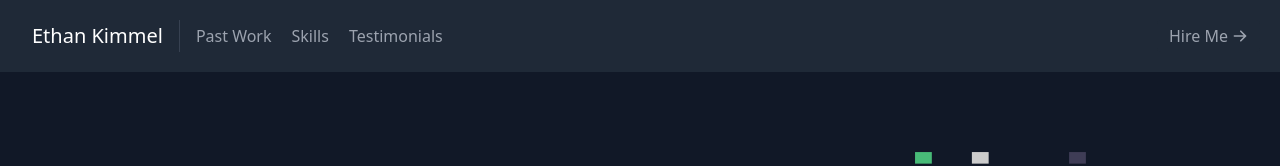
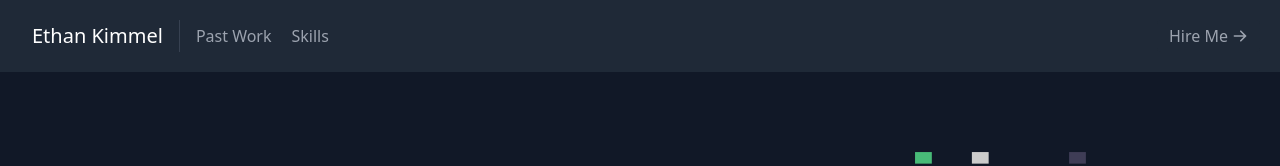
Before and after one commit to LilG0053/personalWebsite, a React (Create React App) app: page / in a window 1280 px wide. Shown: the top 166 px of the page. Built offline with nearby package versions, Linux system fonts and the light colour scheme.

Commit message:
import React to about

```diff
--- a/src/components/About.js
+++ b/src/components/About.js
@@ -1,3 +1,5 @@
+import React from "react";
+
 export default function About() {
     return (
     <section id="about">
--- a/src/components/Navbar.js
+++ b/src/components/Navbar.js
@@ -17,9 +17,6 @@
                     <a href="#skills" className="mr-5 hover:text-white">
                         Skills
                     </a>
-                    <a href="#testimonials" className="mr-5 hover:text-white">
-                        Testimonials
-                    </a>
                 </nav>
                 <a
                     href="#contact"
```
